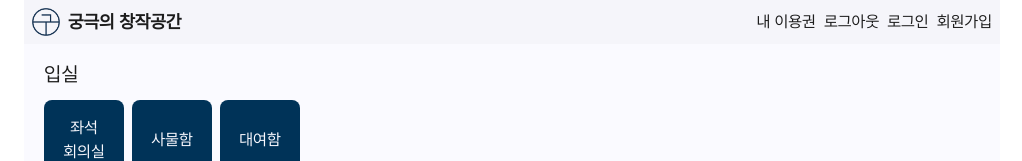
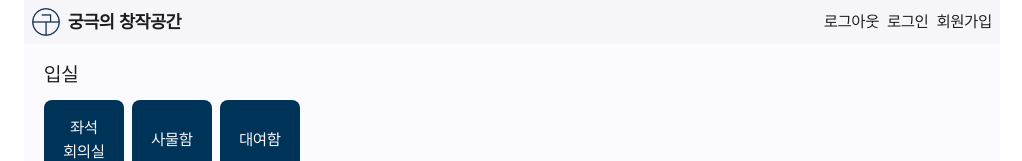
Before and after one commit to archive-xee/hot-desking-app, a Next.js app: page / in a window 1280 px wide. Shown: the top 161 px of the page, without its empty margins (128-1150 px from the left). Built offline with nearby package versions, Linux system fonts and the light colour scheme.

Commit message:
[Update] 헤더의 내 이용권 페이지 사용하지 않도록 임시로 링크 제거. 컴포넌트는 살아있음

```diff
--- a/src/components/organisms/Header.tsx
+++ b/src/components/organisms/Header.tsx
@@ -16,9 +16,6 @@ export default function Header() {
       <h1 className="text-lg font-bold">궁극의 창작공간</h1>
       <div className="grow"></div>
       <div className="flex flex-row gap-2">
-        <Link href="/user/inuse" className="hover:underline">
-          내 이용권
-        </Link>
         <Link href="/signup" className="hover:underline">
           로그아웃
         </Link>
```
